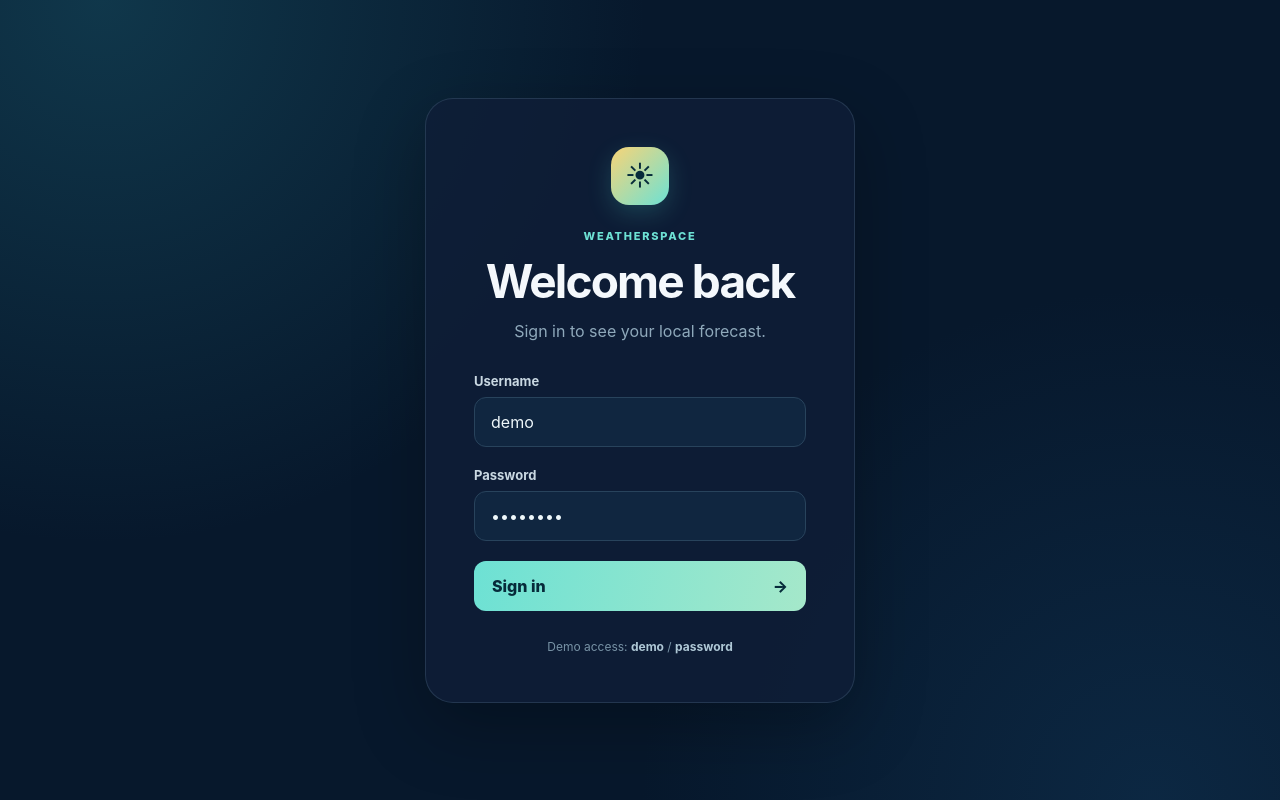
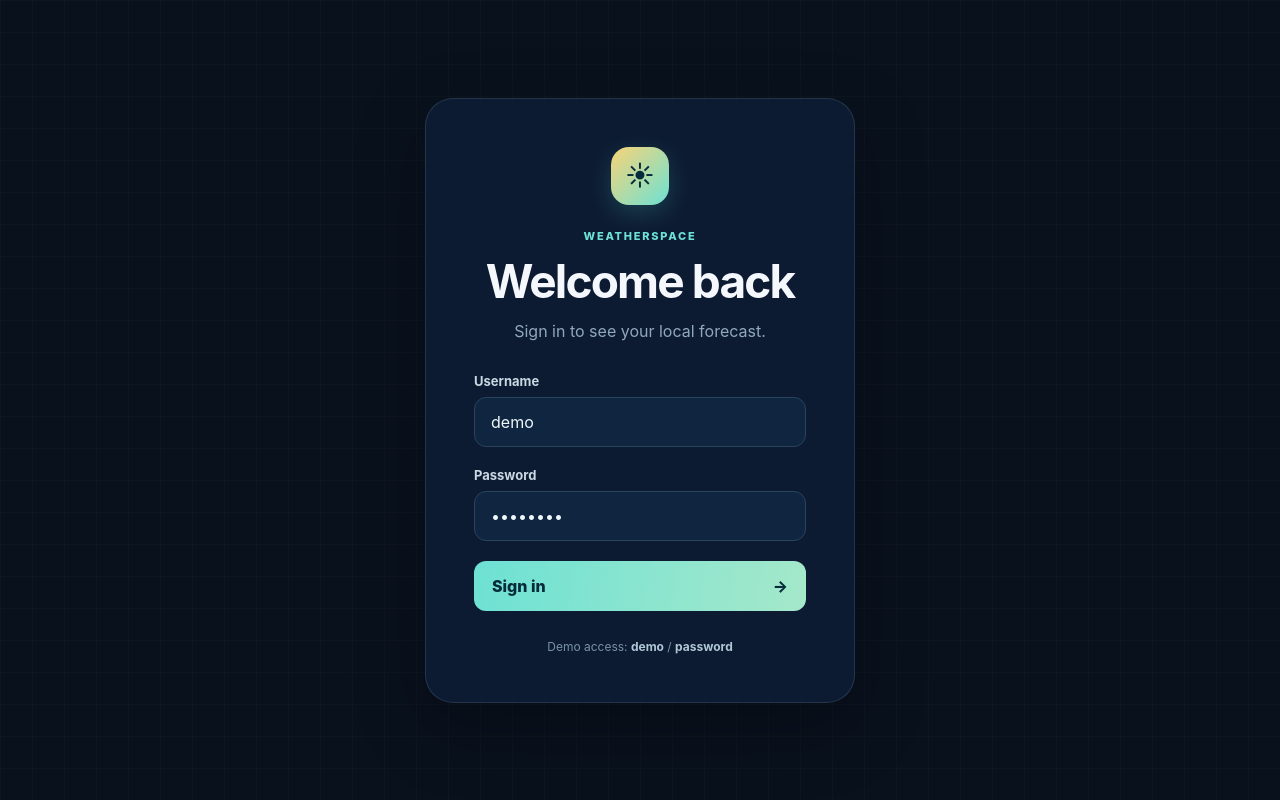
Before and after one commit to dvdrip/ReactAppDvd, a React (Vite) app in the folder reactappdvd.client/: page / in a window 1280 px wide. Built offline with nearby package versions, Linux system fonts and the light colour scheme.

Commit message:
dev-002: updated background

```diff
--- a/reactappdvd.client/src/index.css
+++ b/reactappdvd.client/src/index.css
@@ -14,10 +14,11 @@ body {
     min-width: 320px;
     min-height: 100vh;
     margin: 0;
-    background:
-        radial-gradient(circle at 8% 0%, rgba(32, 113, 132, .35), transparent 34rem),
-        radial-gradient(circle at 90% 100%, rgba(22, 72, 113, .32), transparent 32rem),
-        #07182c;
+    background-color: #09111d;
+    background-image:
+        linear-gradient(rgba(174, 194, 210, .025) 1px, transparent 1px),
+        linear-gradient(90deg, rgba(174, 194, 210, .025) 1px, transparent 1px);
+    background-size: 32px 32px;
 }
 
 button, input { font-family: inherit; }
```
